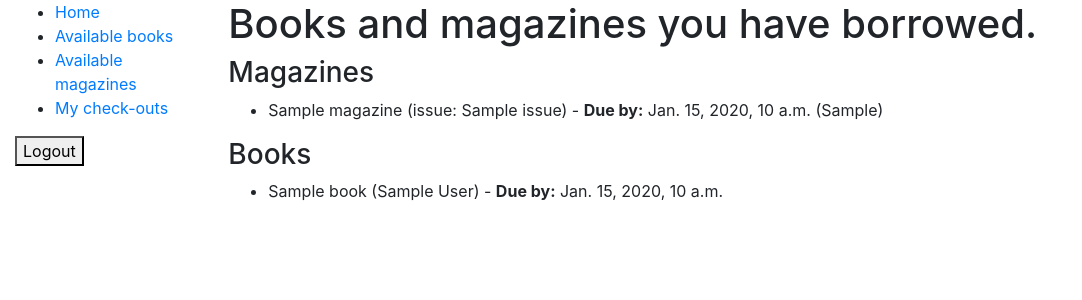
After one commit to RytisDr/library-project_django, a Django app: template catalog_app/templates/my_books.html in a window 1280 px wide. The commit adds this page. Shown: the top 300 px of the page, without its empty margins (0-1082 px from the left). Run offline with Django 3.2, Linux system fonts and the light colour scheme; the template is opened without the code that fills it: most values are stand-ins (such as "Sample title", 1, 10 or a date in 2020); some libraries are stand-ins or nearby versions.

Commit message:
Displays reader check-outs, due date and days left, fixes if statement in past_due template.

```diff
--- a/catalog_app/templates/base.html
+++ b/catalog_app/templates/base.html
@@ -21,7 +21,7 @@
           {% if request.user.is_staff %}
           <li><a href="{% url 'catalog_app:past_due' %}">Past due</a></li>
           {% else %}
-          <li><a href="">My check-outs</a></li>
+          <li><a href="{% url 'catalog_app:my_books' %}">My check-outs</a></li>
           {% endif %}
         </ul>
         <button onclick="location.href='{% url 'login_app:logout' %}';">Logout</button>
--- /dev/null
+++ b/catalog_app/templates/my_books.html
@@ -0,0 +1,33 @@
+{% extends "base.html" %}
+
+{% block title %}<title>Borrowed books</title>{% endblock %}
+{% block content %}
+    <h1>Books and magazines you have borrowed.</h1>
+    {% if my_magazines %}
+        <h3>Magazines</h3>
+        <ul>
+            {% for magazine in my_magazines %}
+              <li>
+                {{ magazine.title }} (issue: {{magazine.issue}}) -
+                <strong>Due by:</strong>
+                 {{magazine.due_back}}
+                 ({{ magazine.days_left }})
+              </li>
+            {% endfor %}
+        </ul>
+    {% if my_books %}
+        <h3>Books</h3>
+        <ul>
+            {% for book in my_books %}
+              <li>
+                {{ book.title }} ({{book.author}}) -
+                <strong>Due by:</strong> {{book.due_back}}
+              </li>
+            {% endfor %}
+        </ul>
+    {% endif %}
+    {% else %}
+    <p>You dont have any books/magazines borrowed.</p>
+    {% endif %}
+
+{% endblock %}
--- a/catalog_app/templates/past_due.html
+++ b/catalog_app/templates/past_due.html
@@ -14,7 +14,7 @@
         </li>
       {% endfor %}
     </ul>
-  {% elif late_books%}
+  {% if late_books %}
     <h3>Books</h3>
     <ul>
       {% for book in late_books %}
@@ -24,6 +24,8 @@
           {% if book.loaned_to.email %} with <strong> email: </strong> {{book.loaned_to.email}} {% endif %}
         </li>
       {% endfor %}
+    </ul>
+  {% endif %}
   {% else %}
     <p>No books/magazines are past due date.</p>
   {% endif %}
--- a/catalog_app/urls.py
+++ b/catalog_app/urls.py
@@ -11,4 +11,5 @@ urlpatterns = [
     path('check_out_magazine/', views.check_out_magazine,
          name='check_out_magazine'),
     path('past_due/', views.past_due, name='past_due'),
+    path('my_books/', views.my_books, name='my_books'),
 ]
```
Also changed, not shown: catalog_app/models.py (+21 -2 lines), catalog_app/views.py (+17 -0 lines), db.sqlite3. Lines whose indentation alone changed are shown as unchanged.
